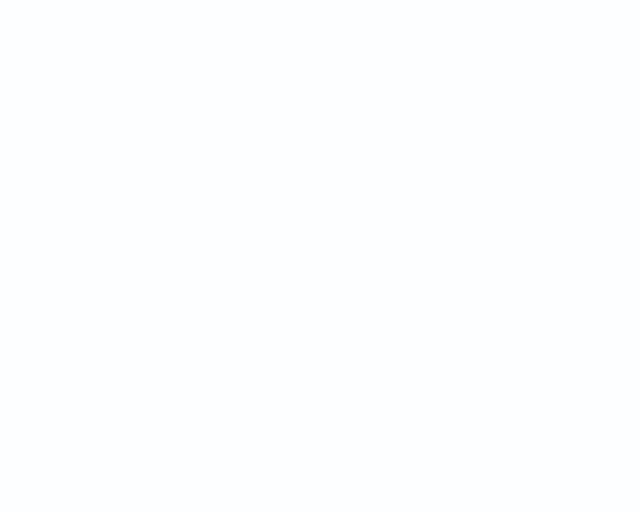
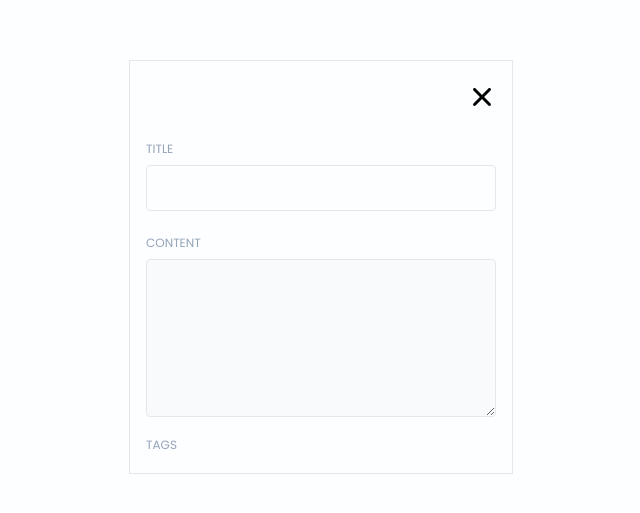
Before and after one commit to AjayAchugatla/NoteVault, a React (Vite) app in the folder frontend/: page /note in a window 1280 px wide. Before the commit this address had no page. Shown: the part 133-646 px from the top of the page, without its empty margins (319-959 px from the left). Built offline with nearby package versions, Linux system fonts and the light colour scheme.

Commit message:
Added view,pin and edit

```diff
--- a/frontend/src/App.jsx
+++ b/frontend/src/App.jsx
@@ -6,7 +6,8 @@ import Signin from './pages/Signin.jsx'
 import Signup from './pages/Signup.jsx'
 import AddNotes from './pages/AddNotes.jsx'
 import First from './pages/First.jsx'
-
+import ViewNote from './pages/ViewNote.jsx'
+import EditNotes from './pages/EditNotes.jsx'
 
 function App() {
   return (
@@ -15,10 +16,11 @@ function App() {
         <Routes>
           <Route path='/' element={<First />}></Route>
           <Route path='/dashboard' element={<Home />}></Route>
+          <Route path='/note/*' element={<ViewNote />}></Route>
+          <Route path='/edit/*' element={<EditNotes />}></Route>
           <Route path='/signin' element={<Signin />}></Route>
           <Route path='/signup' element={<Signup />}></Route>
           <Route path='/add' element={<AddNotes />}></Route>
-
         </Routes >
       </BrowserRouter>
     </>
--- a/frontend/src/components/NoteCard.jsx
+++ b/frontend/src/components/NoteCard.jsx
@@ -20,10 +20,10 @@ function NoteCard({
                     <h6 className='text-sm font-medium'>{title}</h6>
                     <span className="text-xs text-slate-500">{moment(date).format('Do MMM YYYY')}</span>
                 </div>
-                {/* <MdOutlinePushPin
+                <MdOutlinePushPin
                     className={`icon-btn ${isPinned ? 'text-primary' : 'text-slate-300 '}`}
                     onClick={onPinNode}
-                /> */}
+                />
             </div>
             <p className='text-xs text-slate-600 mt-2 '>{content?.slice(0, 60)}</p>
             <div className='flex  items-center justify-between mt-2'>
@@ -31,18 +31,18 @@ function NoteCard({
                     `#${tag} `
                 ))}</div>
                 <div className="flex items-center gap-2 mt-2">
-                    {/* <MdCreate
+                    <MdCreate
                         className='icon-btn hover:text-green-600'
                         onClick={onEdit}
-                    /> */}
+                    />
                     <MdDelete
                         className='icon-btn hover:text-red-500'
                         onClick={onDelete}
                     />
-                    {/* <MdOutlineOpenInFull
+                    <MdOutlineOpenInFull
                         className='icon-btn hover:text-blue-500'
                         onClick={onView}
-                    /> */}
+                    />
                 </div>
             </div>
         </div>
--- a/frontend/src/pages/AddNotes.jsx
+++ b/frontend/src/pages/AddNotes.jsx
@@ -26,7 +26,6 @@ function AddNotes() {
             })
 
             if (resp.data.message) {
-                // showToastMsg("Node Added Successfully")
                 navigate('/dashboard')
             } else {
                 setError(resp.data.error)
@@ -57,7 +56,7 @@ function AddNotes() {
                     <label className='input-label'>TITLE</label>
                     <input
                         type="text"
-                        className={`text-l text-slate-950 input-box`}
+                        className={`text-lg text-slate-950 input-box`}
                         onChange={(e) => setTitle(e.target.value)}
                     />
                 </div>
--- /dev/null
+++ b/frontend/src/pages/EditNotes.jsx
@@ -0,0 +1,99 @@
+import React, { useEffect, useState } from 'react'
+import TagInput from '../components/TagInput'
+import axios from "axios"
+import { useNavigate, useParams } from 'react-router-dom'
+import { useRecoilState } from 'recoil';
+import { noteAtom } from '../recoil/atoms/noteAtom';
+
+function EditNote() {
+    const { id } = useParams();
+    const navigate = useNavigate()
+    const [note, setNote] = useRecoilState(noteAtom)
+    const [title, setTitle] = useState(note.title)
+    const [content, setContent] = useState(note.content)
+    const [tags, setTags] = useState(note.tags)
+
+    // const getNote = async () => {
+    //     try {
+    //         const resp = await axios.get(import.meta.env.VITE_BASE_URL + '/note/' + id, {
+    //             headers: {
+    //                 Authorization: "Bearer " + localStorage.getItem("token")
+    //             }
+    //         })
+
+    //         if (resp.data.noteData) {
+    //             setNote({
+    //                 title: resp.data.noteData.title,
+    //                 content: resp.data.noteData.content,
+    //                 tags: resp.data.noteData.tags
+    //             });
+    //         }
+    //     }
+    //     catch (error) {
+    //         console.log(error);
+    //     }
+    // }
+
+    const handleEditNote = async () => {
+        try {
+            const resp = await axios.put(import.meta.env.VITE_BASE_URL + '/note/' + note.id, {
+                title: title,
+                content: content,
+                tags: tags
+            }, {
+                headers: {
+                    Authorization: "Bearer " + localStorage.getItem("token")
+                }
+            })
+
+            if (resp.data.message) {
+                navigate('/dashboard')
+            }
+
+        } catch (error) {
+            console.log(error);
+        }
+    }
+
+    // useEffect(() => {
+    //     getNote()
+    // }, [])
+
+    // return loading ? (
+    //     <div className='flex justify-center h-screen items-center'>Loading...</div>)
+    //     :
+    (<div className='flex justify-center items-center h-screen px-2'>
+        <div className='border w-full sm:w-96 px-4 flex justify-center flex-col'>
+            <div className='flex flex-col gap-2 mt-5'>
+                <label className='input-label'>TITLE</label>
+                <input
+                    type="text"
+                    value={note.title}
+                    className={`text-lg text-slate-950 input-box`}
+                    onChange={(e) => setTitle(e.target.value)}
+                />
+            </div>
+            <div className='flex flex-col gap-2 mt-4'>
+                <label className='input-label'>CONTENT</label>
+                <textarea
+                    type='text'
+                    value={content}
+                    className={`text-sm text-slate-950 outline-none bg-slate-50 p-2 rounded input-box `}
+                    rows={7}
+                    onChange={(e) => setContent(e.target.value)}
+                />
+            </div>
+            <div className="mt-3">
+                <label className='input-label block mb-1'>TAGS</label>
+                <TagInput tags={tags} setTags={setTags} type={'add'} />
+            </div>
+            <button className={`btn-primary font-medium mb-6`}
+                onClick={handleEditNote}>
+                Save
+            </button>
+        </div>
+    </div>
+    )
+}
+
+export default EditNote
--- a/frontend/src/pages/Home.jsx
+++ b/frontend/src/pages/Home.jsx
@@ -15,6 +15,7 @@ function Home() {
     const [_, setUserInfo] = useRecoilState(userAtom);
     const [noteInfo, setNoteInfo] = useRecoilState(noteAtom);
     const [allNotes, setAllNotes] = useState([])
+
     const getUser = async () => {
         const token = localStorage.getItem("token");
         if (token) {
@@ -56,12 +57,31 @@ function Home() {
                 }
             })
             if (resp.data.message) {
-                // showToastMsg("Node Deleted Successfully", 'delete')
                 getAllNotes();
-                // onClose();
+
             }
         } catch (error) {
             console.log("An unexpected error occurred. Please try again.");
+        }
+    }
+
+    const updateIsPinned = async (noteData) => {
+        try {
+            const noteId = noteData._id
+            const resp = await axios.put(import.meta.env.VITE_BASE_URL + '/note/pin/' + noteId, {
+                "isPinned": !noteData.isPinned
+            }, {
+                headers: {
+                    Authorization: "Bearer " + localStorage.getItem("token")
+                }
+            })
+            console.log(resp.data);
+
+            if (resp.data.message) {
+                getAllNotes();
+            }
+        } catch (error) {
+            console.log(error);
         }
     }
 
@@ -84,17 +104,15 @@ function Home() {
                                 content={item.content}
                                 tags={item.tags}
                                 isPinned={item.isPinned}
-                                onEdit={() => { }}
+                                onEdit={() => {
+                                    setNoteInfo(item);
+                                    navigate(`/edit/${item._id}`)
+                                }}
                                 onDelete={() => { deleteNote(item) }}
                                 onPinNode={() => updateIsPinned(item)}
                                 onView={async () => {
-                                    const resp = await axios.get(import.meta.env.VITE_BASE_URL + "/note/" + item._id, {
-                                        headers: {
-                                            Authorization: "Bearer " + localStorage.getItem("token")
-                                        }
-                                    })
-                                    setNoteInfo(resp.data.note)
-                                    navigate(`/view`)
+                                    setNoteInfo(item)
+                                    navigate(`/note/${item._id}`)
                                 }}
                             />
                         ))}
--- /dev/null
+++ b/frontend/src/pages/ViewNote.jsx
@@ -0,0 +1,49 @@
+import React from 'react'
+import TagInput from '../components/TagInput'
+import { useNavigate } from 'react-router-dom'
+import { noteAtom } from '../recoil/atoms/noteAtom'
+import { useRecoilState } from 'recoil'
+import { IoIosClose } from "react-icons/io";
+function ViewNote() {
+    const navigate = useNavigate()
+    const [note, setNote] = useRecoilState(noteAtom)
+    const closeNote = () => {
+        setNote({})
+        navigate('/dashboard')
+    }
+
+    return (
+        <div>
+            <div className='flex justify-center items-center h-screen px-2'>
+                <div className='border w-full sm:w-96 px-4 flex justify-center flex-col relative'>
+                    <IoIosClose onClick={closeNote} className=' text-5xl cursor-pointer relative mt-3 left-[300px] md:ml-6 md:left-72' />
+                    <div className='flex flex-col gap-2 mt-5'>
+                        <label className='input-label'>TITLE</label>
+                        <input
+                            type="text"
+                            className={`text-lg text-slate-950 input-box`}
+                            value={note.title}
+                            readOnly
+                        />
+                    </div>
+                    <div className='flex flex-col gap-2 mt-4'>
+                        <label className='input-label'>CONTENT</label>
+                        <textarea
+                            type='text'
+                            className={`text-sm text-slate-950 outline-none bg-slate-50 p-2 rounded input-box `}
+                            rows={7}
+                            readOnly
+                            value={note.content}
+                        />
+                    </div>
+                    <div className="mt-3">
+                        <label className='input-label block mb-1'>TAGS</label>
+                        <TagInput tags={note.tags} setTags={() => { }} type={'view'} />
+                    </div>
+                </div>
+            </div>
+        </div>
+    )
+}
+
+export default ViewNote
```
Also changed, not shown: 1 other file (tests, documents, lock files or other folders).
